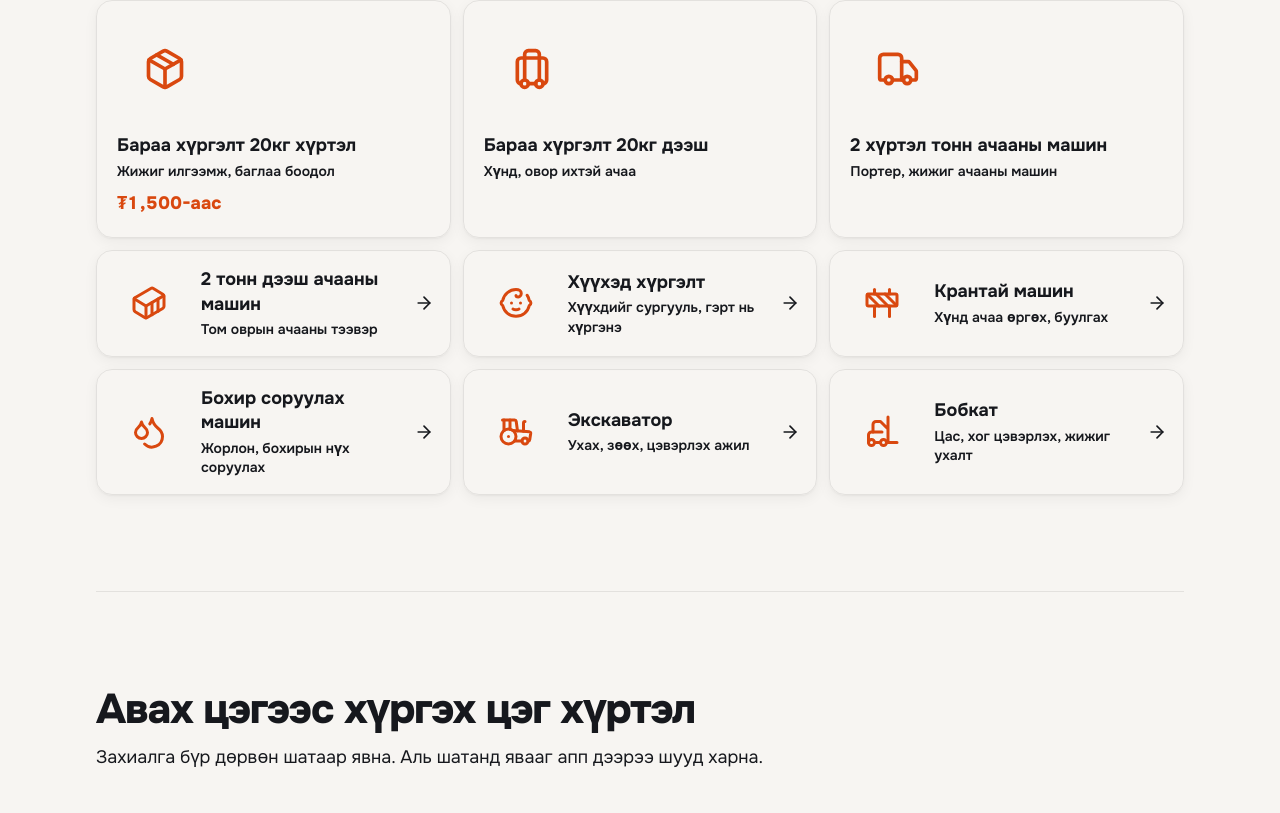
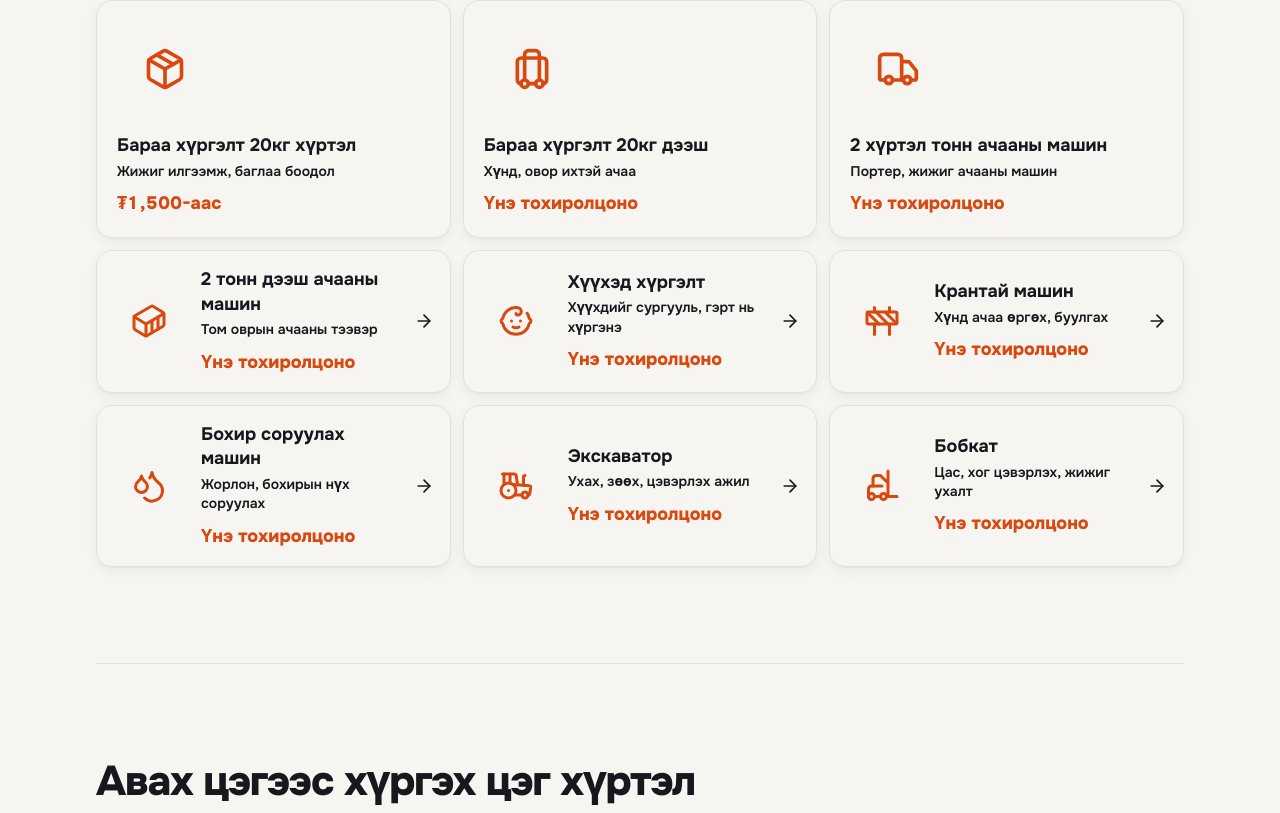
Before and after one commit to Amgalan88/hvrgelt, a React (Vite) app: page / in a window 1280 px wide. Shown: the part 1407-2220 px from the top of the page. Built offline with nearby package versions, Linux system fonts and the light colour scheme; no server answers; the database is empty.

Commit message:
Show 'Үнэ тохиролцоно' on service cards without a starting price (#6)
Co-authored-by: Amgalan88 <226437039+Amgalan88@users.noreply.github.com>

```diff
--- a/src/app/components/customer/CustomerApp.tsx
+++ b/src/app/components/customer/CustomerApp.tsx
@@ -959,9 +959,7 @@ export function CustomerApp({ ordersOpen = true, orders, partners, products, ban
                             <span className="flex-1 min-w-0">
                               <span className="block text-lg font-bold leading-snug">{sv.label}</span>
                               <span className="block text-sm text-muted-foreground mt-0.5">{sv.desc}</span>
-                              {from != null && (
-                                <span className="block text-base font-extrabold text-primary mt-1 tabular">₮{from.toLocaleString()}-аас</span>
-                              )}
+                              <span className="block text-base font-extrabold text-primary mt-1 tabular">{from != null ? `₮${from.toLocaleString()}-аас` : "Үнэ тохиролцоно"}</span>
                             </span>
                             {active
                               ? <CheckCircle className="w-5 h-5 text-primary shrink-0" />
--- a/src/app/components/landing/Landing.tsx
+++ b/src/app/components/landing/Landing.tsx
@@ -211,9 +211,7 @@ function ServiceTile({
       <span className="flex-1 min-w-0">
         <span className="block text-lg font-bold leading-snug">{sv.label}</span>
         <span className="block text-sm text-muted-foreground mt-1 leading-snug">{sv.desc}</span>
-        {from != null && (
-          <span className="block text-lg font-extrabold text-primary mt-2 tabular">₮{from.toLocaleString()}-аас</span>
-        )}
+        <span className="block text-lg font-extrabold text-primary mt-2 tabular">{from != null ? `₮${from.toLocaleString()}-аас` : "Үнэ тохиролцоно"}</span>
       </span>
       {!featured && (
         <ArrowRight className="w-5 h-5 text-muted-foreground shrink-0 group-hover:text-primary group-hover:translate-x-0.5 transition-all" />
```
